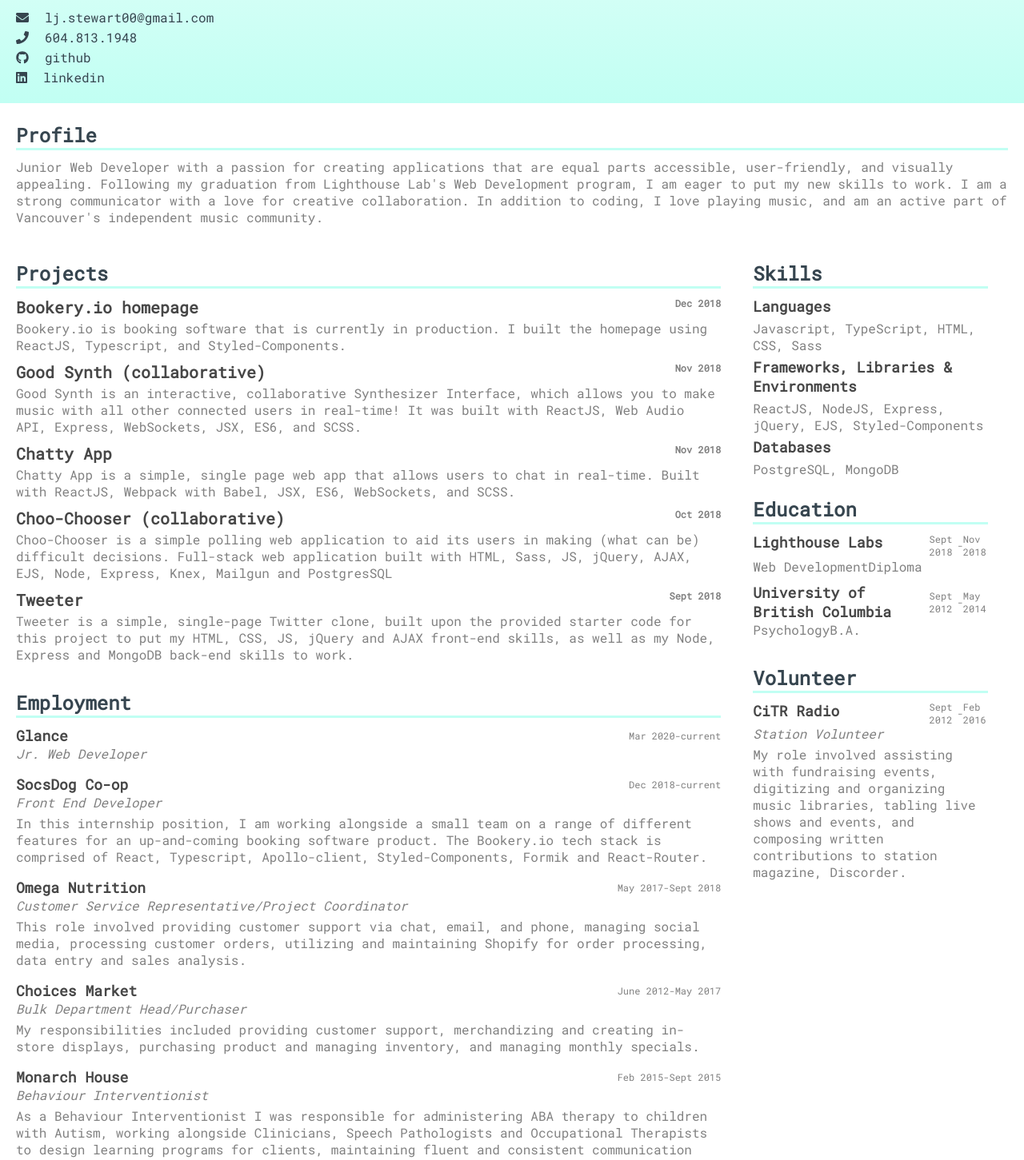
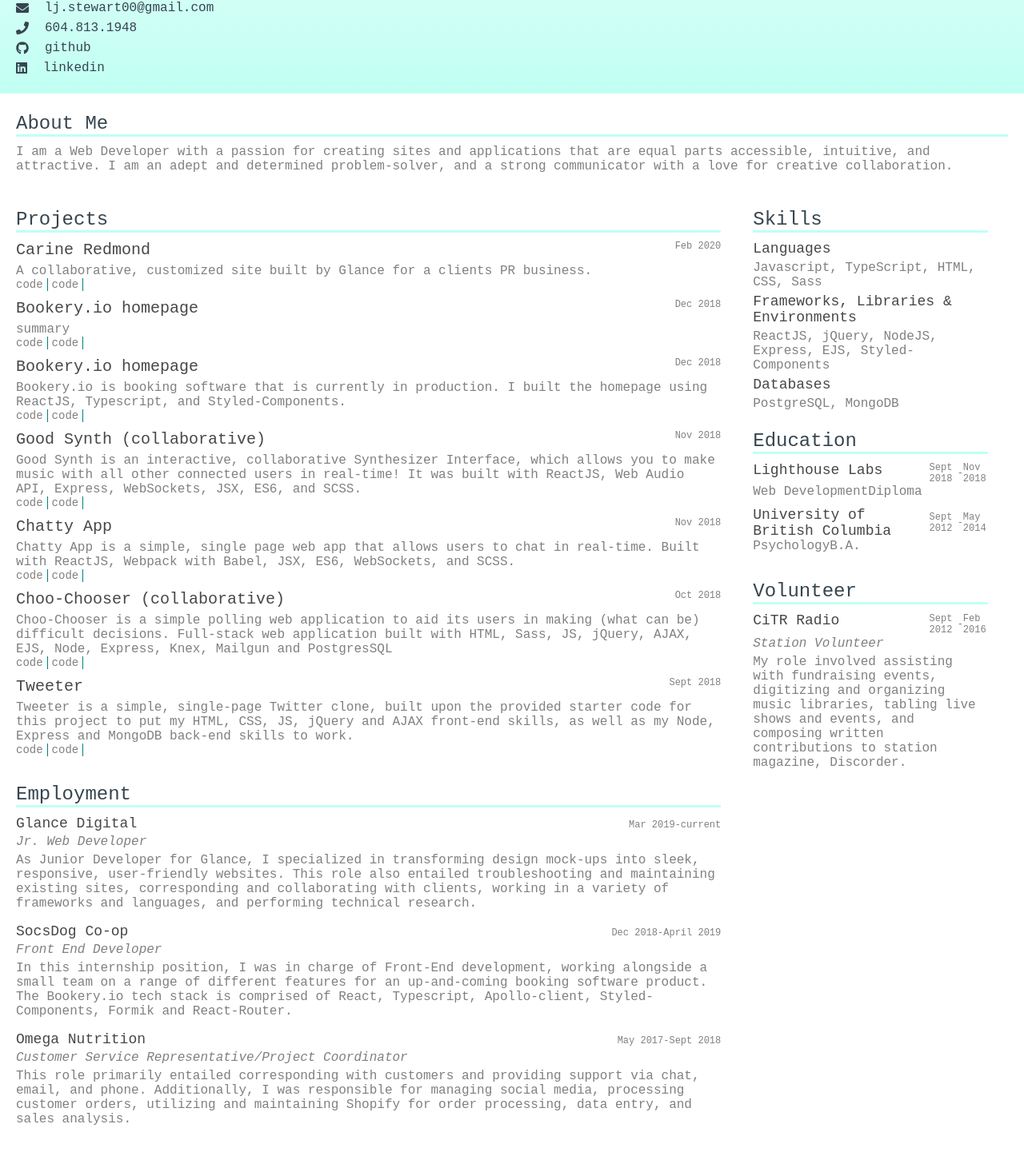
Before and after one commit to haggisbreakfast/resume, a React (Create React App) app: page / in a window 1280 px wide. Shown: the part 163-1614 px from the top of the page at 80% size. Built offline with nearby package versions, Linux system fonts and the light colour scheme.

Commit message:
updates info, changes body font, adjusts weights

```diff
--- a/src/Components.tsx
+++ b/src/Components.tsx
@@ -4,7 +4,7 @@ import { FontAwesomeIcon } from '@fortawesome/react-fontawesome';
 import { IconProp } from '@fortawesome/fontawesome-svg-core';
 
 export const GlobalStyle = createGlobalStyle`
-  @import url('https://fonts.googleapis.com/css?family=Roboto+Mono');
+  @import url('https://fonts.googleapis.com/css2?family=M+PLUS+Rounded+1c:wght@300;400&display=swap');
   body {
     font-family: 'Roboto Mono', monospace;
       color: grey;
@@ -23,7 +23,7 @@ export const Top = styled.div`
 
 export const Header = styled.h3`
   color: #36454f;
-  font-weight: 900;
+  font-weight: 400;
   border-bottom: solid #c1fff3;
   font-size: 24px;
   margin-bottom: 10px;
@@ -36,6 +36,7 @@ export const NameContainer = styled.div`
 
 export const Name = styled.h1`
   font-size: 50px;
+  font-weight: 400;
   margin: 0px;
 `;
 
--- a/src/Job.tsx
+++ b/src/Job.tsx
@@ -12,7 +12,7 @@ const TitleContainer = styled.div`
 
 const Company = styled.span`
   font-size: 18px;
-  font-weight: 800;
+  font-weight: 400;
   color: rgb(71, 71, 71);
 `;
 
--- a/src/Project.tsx
+++ b/src/Project.tsx
@@ -4,6 +4,8 @@ import { ResumeProject } from './resume';
 
 const ProjectContainer = styled.div`
   margin-bottom: 10px;
+  display: flex;
+  flex-direction: column;
 `;
 
 const ProjectTitle = styled.div`
@@ -11,7 +13,7 @@ const ProjectTitle = styled.div`
   display: flex;
   flex-direction: row;
   justify-content: space-between;
-  font-weight: 800;
+  font-weight: 400;
   font-size: 18px;
   height: 24px;
 `;
@@ -33,7 +35,16 @@ const ProjectDate = styled.span`
 `;
 
 const ProjectSummary = styled.span``;
+const ProjectTechStackContainer = styled.div`
+display: flex;
+`;
+const ProjectTechStack = styled.span`
+font-size: 14px;
+border-right: 1px solid teal;
+margin-right: 5px;
+padding-right: 5px;
 
+`;
 type ProjectProps = {
   project: ResumeProject;
 };
@@ -49,6 +60,16 @@ export const Project = (props: ProjectProps) => {
         <ProjectDate>{project.date}</ProjectDate>
       </ProjectTitle>
       <ProjectSummary>{project.summary}</ProjectSummary>
+      <ProjectTechStackContainer>
+      {project.techstack.map((t, index) => { return (
+
+              <ProjectTechStack key={index}>
+                {t}
+              </ProjectTechStack>
+      )
+      })}
+      </ProjectTechStackContainer>
+
     </ProjectContainer>
   );
 };
--- a/src/School.tsx
+++ b/src/School.tsx
@@ -22,7 +22,7 @@ const DateContainer = styled.div`
 
 const Institution = styled.span`
   width: 75%;
-  font-weight: 900;
+  font-weight: 400;
   font-size: 18px;
   margin-bottom: 0px;
   color: rgb(71, 71, 71);
--- a/src/Skill.tsx
+++ b/src/Skill.tsx
@@ -10,7 +10,7 @@ const SkillContainer = styled.div`
 
 const Title = styled.span`
   font-size: 18px;
-  font-weight: 800;
+  font-weight: 400;
   color: rgb(71, 71, 71);
   margin-bottom: 5px;
 `;
--- a/src/Volunteer.tsx
+++ b/src/Volunteer.tsx
@@ -23,7 +23,7 @@ const DateContainer = styled.div`
 
 const Organization = styled.span`
   width: 75%;
-  font-weight: 900;
+  font-weight: 400;
   font-size: 18px;
   color: rgb(71, 71, 71);
 `;
--- a/src/index.tsx
+++ b/src/index.tsx
@@ -65,7 +65,7 @@ const App = (props: AppProps) => {
         </ContactsContainer>
       </Top>
       <Summary>
-        <Header>Profile</Header>
+        <Header>About Me</Header>
         {resume.basics.summary}
       </Summary>
       <Middle>
--- a/src/resume.ts
+++ b/src/resume.ts
@@ -29,6 +29,7 @@ export type ResumeProject = {
   date: string;
   link: string;
   summary: string;
+  techstack: string[];
 };
 
 export type ResumeSkill = {
@@ -56,30 +57,30 @@ export type Resume = {
 export const resume: Resume = {
   basics: {
     name: 'Lindsay Stewart',
-    label: 'Junior Web Developer',
+    label: 'Web Developer',
     email: 'lj.stewart00@gmail.com',
     phone: '+16048131948',
     github: 'http://github.com/haggisbreakfast',
     linkedin: 'http://linkedin.com/in/lindsayjanestewart',
     summary:
-      "Junior Web Developer with a passion for creating applications that are equal parts accessible, user-friendly, and visually appealing.  Following my graduation from Lighthouse Lab's Web Development program, I am eager to put my new skills to work. I am a strong communicator with a love for creative collaboration. In addition to coding, I love playing music, and am an active part of Vancouver's independent music community. ",
+      "I am a Web Developer with a passion for creating sites and applications that are equal parts accessible, intuitive, and attractive. I am an adept and determined problem-solver, and a strong communicator with a love for creative collaboration.",
   },
   work: [
     {
-      company: 'Glance',
+      company: 'Glance Digital',
       position: 'Jr. Web Developer',
-      startDate: 'Mar 2020',
+      startDate: 'Mar 2019',
       endDate: 'current',
       summary:
-        '',
+        'As Junior Developer for Glance, I specialized in transforming design mock-ups into sleek, responsive, user-friendly websites. This role also entailed troubleshooting and maintaining existing sites, corresponding and collaborating with clients, working in a variety of frameworks and languages, and performing technical research.',
     },
     {
       company: 'SocsDog Co-op',
       position: 'Front End Developer',
       startDate: 'Dec 2018',
-      endDate: 'current',
+      endDate: 'April 2019',
       summary:
-        'In this internship position, I am working alongside a small team on a range of different features for an up-and-coming booking software product. The Bookery.io tech stack is comprised of React, Typescript, Apollo-client, Styled-Components, Formik and React-Router.',
+        'In this internship position, I was in charge of Front-End development, working alongside a small team on a range of different features for an up-and-coming booking software product. The Bookery.io tech stack is comprised of React, Typescript, Apollo-client, Styled-Components, Formik and React-Router.',
     },
     {
       company: 'Omega Nutrition',
@@ -87,23 +88,7 @@ export const resume: Resume = {
       startDate: 'May 2017',
       endDate: 'Sept 2018',
       summary:
-        'This role involved providing customer support via chat, email, and phone, managing social media, processing customer orders, utilizing and maintaining Shopify for order processing, data entry and sales analysis.',
-    },
-    {
-      company: 'Choices Market',
-      position: 'Bulk Department Head/Purchaser',
-      startDate: 'June 2012',
-      endDate: 'May 2017',
-      summary:
-        'My responsibilities included providing customer support, merchandizing and creating in-store displays, purchasing product and managing inventory, and managing monthly specials.',
-    },
-    {
-      company: 'Monarch House',
-      position: 'Behaviour Interventionist',
-      startDate: 'Feb 2015',
-      endDate: 'Sept 2015',
-      summary:
-        'As a Behaviour Interventionist I was responsible for administering ABA therapy to children with Autism, working alongside Clinicians, Speech Pathologists and Occupational Therapists to design learning programs for clients, maintaining fluent and consistent communication with parents and Clinicians, and composing client progress reports.',
+        'This role primarily entailed corresponding with customers and providing support via chat, email, and phone. Additionally, I was responsible for managing social media, processing customer orders, utilizing and maintaining Shopify for order processing, data entry, and sales analysis.',
     },
   ],
   volunteer: {
@@ -132,11 +117,37 @@ export const resume: Resume = {
   ],
   projects: [
     {
+    name: 'Carine Redmond',
+    date: 'Feb 2020',
+    link: 'http://carineredmond.com/',
+    summary: 'A collaborative, customized site built by Glance for a clients PR business.',
+    techstack: [
+      'code',
+      'code'
+    ]
+  },
+    {
+    name: 'Bookery.io homepage',
+    date: 'Dec 2018',
+    link: 'https://bookery.io/',
+    summary: 'summary',
+    techstack: [
+      'code',
+      'code'
+    ]
+
+  },
+    {
       name: 'Bookery.io homepage',
       date: 'Dec 2018',
       link: 'https://bookery.io/',
       summary:
         'Bookery.io is booking software that is currently in production. I built the homepage using ReactJS, Typescript, and Styled-Components.',
+        techstack: [
+          'code',
+          'code'
+        ]
+
     },
     {
       name: 'Good Synth (collaborative)',
@@ -144,6 +155,11 @@ export const resume: Resume = {
       link: 'https://multi-player-piano.herokuapp.com/',
       summary:
         'Good Synth is an interactive, collaborative Synthesizer Interface, which allows you to make music with all other connected users in real-time! It was built with ReactJS, Web Audio API, Express, WebSockets, JSX, ES6, and SCSS. ',
+        techstack: [
+          'code',
+          'code'
+        ]
+
     },
     {
       name: 'Chatty App',
@@ -151,6 +167,11 @@ export const resume: Resume = {
       link: 'https://github.com/haggisbreakfast/chatty',
       summary:
         'Chatty App is a simple, single page web app that allows users to chat in real-time. Built with ReactJS, Webpack with Babel, JSX, ES6, WebSockets, and SCSS.',
+        techstack: [
+          'code',
+          'code'
+        ]
+
     },
     {
       name: 'Choo-Chooser (collaborative)',
@@ -158,6 +179,11 @@ export const resume: Resume = {
       link: 'https://github.com/haggisbreakfast/Decision-Maker',
       summary:
         'Choo-Chooser is a simple polling web application to aid its users in making (what can be) difficult decisions. Full-stack web application built with HTML, Sass, JS, jQuery, AJAX, EJS, Node, Express, Knex, Mailgun and PostgresSQL',
+        techstack: [
+          'code',
+          'code'
+        ]
+
     },
     {
       name: 'Tweeter',
@@ -165,6 +191,11 @@ export const resume: Resume = {
       link: 'https://github.com/haggisbreakfast/tweeter',
       summary:
         'Tweeter is a simple, single-page Twitter clone, built upon the provided starter code for this project to put my HTML, CSS, JS, jQuery and AJAX front-end skills, as well as my Node, Express and MongoDB back-end skills to work.',
+        techstack: [
+          'code',
+          'code'
+        ]
+
     },
   ],
 
@@ -175,7 +206,7 @@ export const resume: Resume = {
     },
     {
       title: 'Frameworks, Libraries & Environments',
-      skills: 'ReactJS, NodeJS, Express, jQuery, EJS, Styled-Components',
+      skills: 'ReactJS, jQuery, NodeJS, Express, EJS, Styled-Components',
     },
     {
       title: 'Databases',
```
